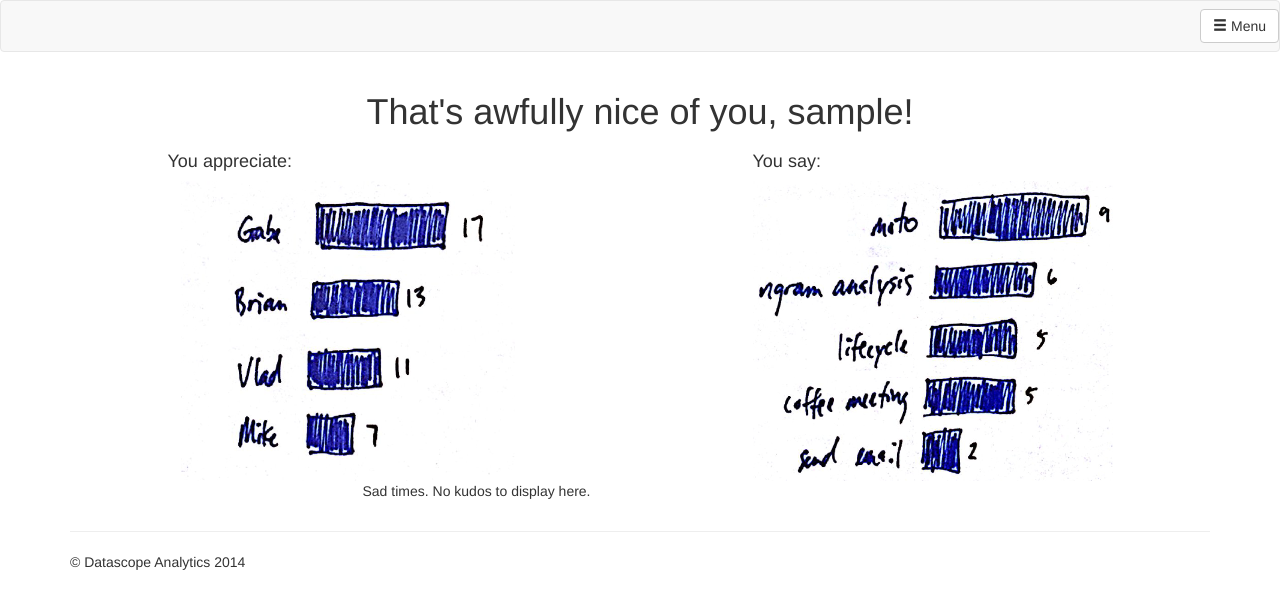
After one commit to datascopeanalytics/kudos, a Django app: a page that uses web/base/templates/base.html in a window 1280 px wide. The commit adds this page. Shown: the top 609 px of the page. Run offline with Django 3.2, Linux system fonts and the light colour scheme; the visitor is signed in with stand-in values (Sample User, id 1); data that the repository does not hold is empty; style sheets or scripts are compiled from the project's sources; some libraries are stand-ins or nearby versions.

Commit message:
added KudosGiven and KudosReceived views

```diff
--- a/web/base/templates/base.html
+++ b/web/base/templates/base.html
@@ -53,26 +53,17 @@
       <div class="container-fluid">
 
         <ul class="nav navbar-nav navbar-right">
-          <li>
-            {% if user.is_authenticated %}
-            Hi {{request.user.first_name}}!
-            <a href="{% url 'account_logout' %}" class="btn btn-default" role="button">
-              <!-- <span class="glyphicon glyphicon-menu-hamburger" area-hidden="true"></span> Logout -->
-              Logout
-            </a>
-            {% endif %}
-            <!-- <button type="button" class="btn btn-default navbar-btn">Sign out</button> -->
-          </li>
           <li class="dropdown">
             <button type="button" class="btn btn-default dropdown-toggle navbar-btn" data-toggle="dropdown" aria-expanded="false">
               <span class="glyphicon glyphicon-menu-hamburger" aria-hidden="true"></span> Menu
             </button>
-            <!-- <a href="#" class="dropdown-toggle" data-toggle="dropdown" role="button" aria-expanded="false">
-              <span class="glyphicon glyphicon-menu-hamburger" area-hidden="true"></span> Menu
-            </a> -->
             <ul class="dropdown-menu" role="menu">
               <li><a href="{% url 'kudo_create' %}">Give kudos</a></li>
-              <li><a href="{% url 'kudo_list' %}">View kudos you've given</a></li>
+              <li class="divider"></li>
+              <li><a href="{% url 'kudos_given' %}">Kudos given</a></li>
+              <li><a href="{% url 'kudos_received' %}">Kudos received</a></li>
+              <li class="divider"></li>
+              <li><a href="{% url 'account_logout' %}">Logout</a></li>
             </ul>
           </li>
         </ul>
--- a/web/base/templates/base/kudo_list.html
+++ b/web/base/templates/base/kudo_list.html
@@ -9,23 +9,23 @@
 {% block content %}
 <div class="row">
   <div class="col-md-12">
-    <h1>That's awfully nice of you, {{user}}!</h1>
+    <h1>{% block page_heading %}{% endblock page_heading %}</h1>
   </div> <!-- col-md-12 -->
 </div> <!-- row -->
 <div class="row">
   <div class="col-md-4 col-md-offset-1">
-    <h4>You appreciate:</h4>
-    <div id="receiver" class="histogram">
+    <h4>{% block people_histogram_heading %}{% endblock people_histogram_heading %}</h4>
+    <div id="people" class="histogram">
       <img src="{% static 'img/mock/people_histogram.png' %}">
     </div>
-  </div>
+  </div> <!-- col-md-4 -->
   <div class="col-md-4 col-md-offset-2">
-    <h4>You say:</h4>
+    <h4>{% block ngram_histogram_heading %}{% endblock ngram_histogram_heading %}</h4>
     <div id="ngram" class="histogram">
       <img src="{% static 'img/mock/ngram_histogram.png' %}">
     </div>
-  </div>
-</div>
+  </div> <!-- col-md-4 -->
+</div> <!-- row -->
 <div class="row">
   <div class="col-md-6 col-md-offset-3">
     <ul>
@@ -39,9 +39,9 @@
         for <span class="message">{{kudo.message}}</span>
       </li>
       {% empty %}
-      <li>Sad times. You haven't given anyone any kudos yet.</li>
+      <li>Sad times. No kudos to display here.</li>
       {% endfor %}
     </ul>
-  </div>
-</div>
+  </div> <!-- col-md-6 -->
+</div>  <!-- row -->
 {% endblock content %}
--- /dev/null
+++ b/web/base/templates/base/kudos_given.html
@@ -0,0 +1,7 @@
+{% extends "base/kudo_list.html" %}
+
+{% block page_heading %}That's awfully nice of you, {{user}}!{% endblock page_heading %}
+
+{% block people_histogram_heading %}You appreciate:{% endblock people_histogram_heading %}
+
+{% block ngram_histogram_heading %}You say:{% endblock ngram_histogram_heading %}
--- a/web/base/urls.py
+++ b/web/base/urls.py
@@ -6,5 +6,6 @@ from . import views
 
 urlpatterns = patterns('',
     url(r'^$', views.KudoCreate.as_view(), name='kudo_create'),
-    url(r'^kudos/$', views.KudoList.as_view(), name='kudo_list'),
+    url(r'^kudos-given/$', views.KudosGiven.as_view(), name='kudos_given'),
+    url(r'^kudos-received/$', views.KudosReceived.as_view(), name='kudos_received'),
 )
--- a/web/base/views.py
+++ b/web/base/views.py
@@ -17,7 +17,7 @@ class LoginRequiredMixin(object):
 
 class KudoCreate(LoginRequiredMixin, CreateView):
     model = Kudo
-    success_url = reverse_lazy('kudo_list')
+    success_url = reverse_lazy('kudos_given')
 
     # automatically add the giver based on the current user
     def form_valid(self, form):
@@ -28,7 +28,16 @@ class KudoCreate(LoginRequiredMixin, CreateView):
 class KudoList(LoginRequiredMixin, ListView):
     model = Kudo
 
+class KudosGiven(KudoList):
+    template_name = "base/kudos_given.html"
     def get_queryset(self):
         return self.model.objects.filter(
             giver=self.request.user,
         )
+
+class KudosReceived(KudoList):
+    template_name = "base/kudos_received.html"
+    def get_queryset(self):
+        return self.model.objects.filter(
+            receivers=self.request.user,
+        )
```
Also changed, not shown: web/base/templates/base/kudos_received.html (added, +7 -0 lines).
